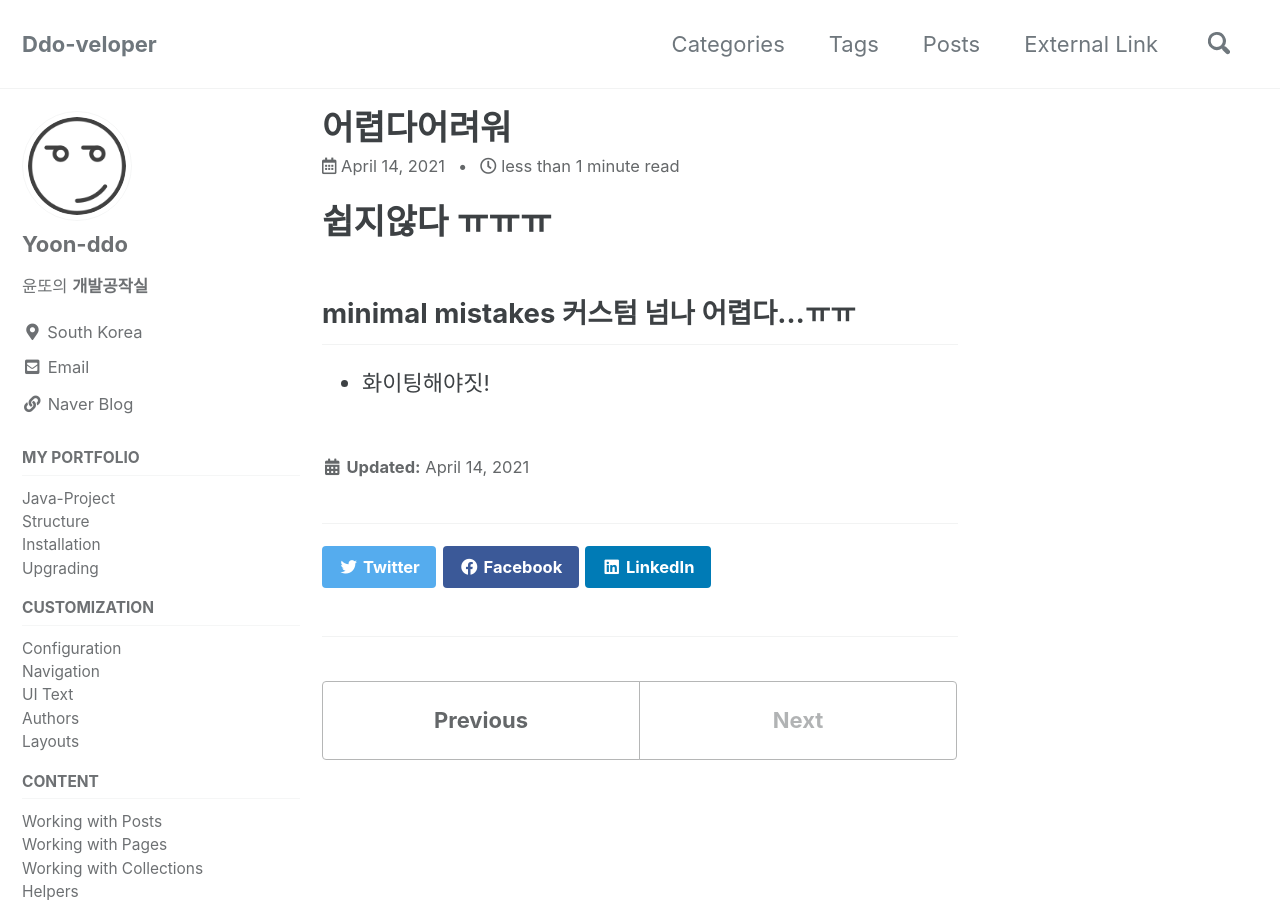
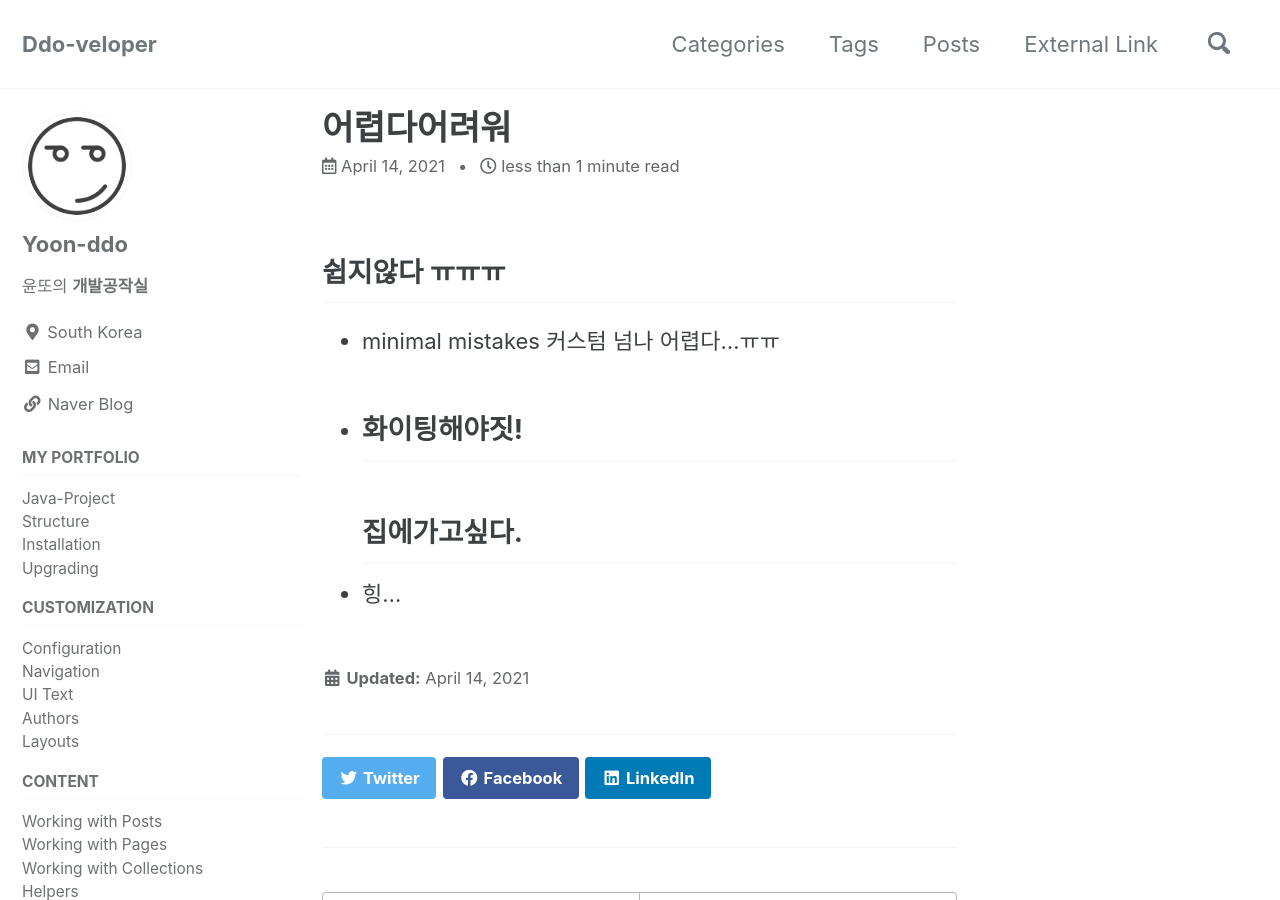
Before and after one commit to Yoon-ddo/Yoon-ddo.github.io, a Jekyll site: the page built from _posts/2021-04-14-어렵다어려워.md, in a window 1280 px wide and 900 px high. Built offline with Jekyll 4.4.1, drawn with Linux system fonts in a browser that asks for light colours; cached includes are drawn as plain includes.

Commit message:
Update 2021-04-14-어렵다어려워.md

```diff
--- a/_posts/2021-04-14-어렵다어려워.md
+++ b/_posts/2021-04-14-어렵다어려워.md
@@ -1,3 +1,6 @@
-# 쉽지않다 ㅠㅠㅠ
-## minimal mistakes 커스텀 넘나 어렵다...ㅠㅠ
+## 쉽지않다 ㅠㅠㅠ
+* minimal mistakes 커스텀 넘나 어렵다...ㅠㅠ
 * 화이팅해야짓!
+---
+## 집에가고싶다.
+* 힝...
```
